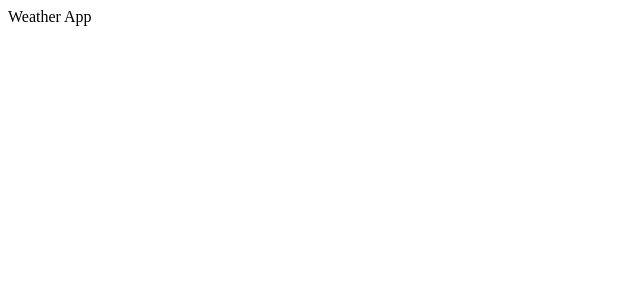
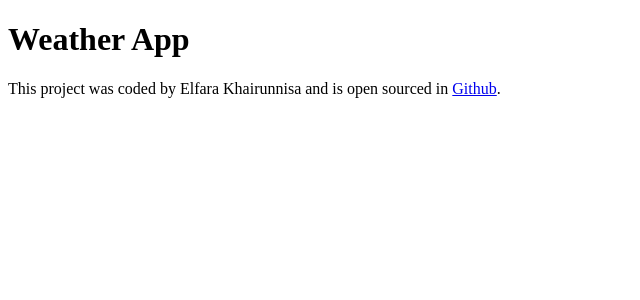
Before and after one commit to elfarakhrnns/react-weather-app, a React (Create React App) app: page / in a window 1280 px wide. Shown: the top 300 px of the page, without its empty margins (0-640 px from the left). Built offline with nearby package versions, Linux system fonts and the light colour scheme.

Commit message:
added footer

```diff
--- a/src/App.js
+++ b/src/App.js
@@ -2,5 +2,13 @@ import React from "react";
 import "./App.css";
 
 export default function App() {
-  return <div className="App">Weather App</div>;
+  return (
+    <div className="App">
+      <h1>Weather App</h1>
+      <footer>
+        This project was coded by Elfara Khairunnisa and is open sourced in{" "}
+        <a href="https://github.com/elfarakhrnns/react-weather-app">Github</a>.
+      </footer>
+    </div>
+  );
 }
```
